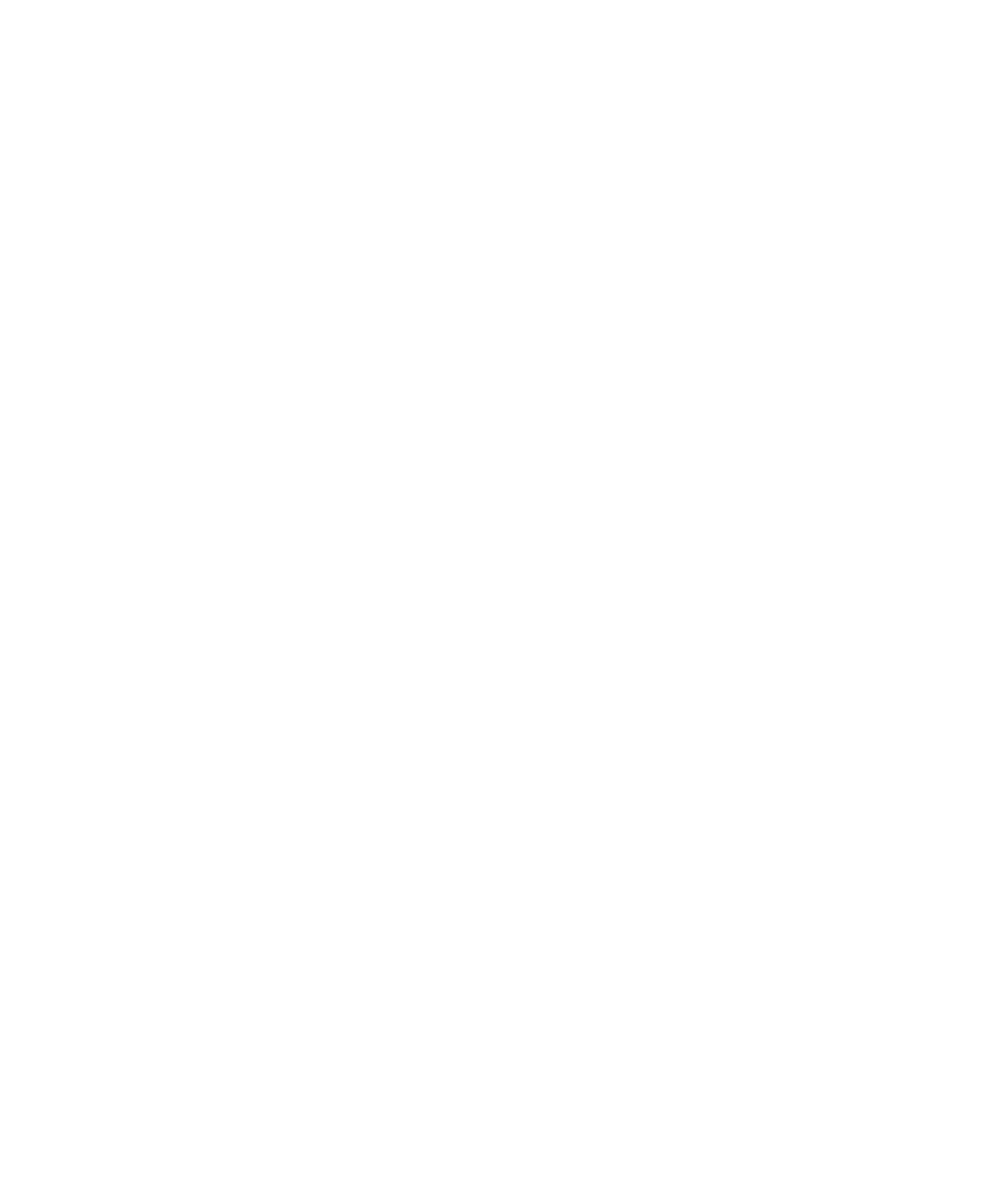
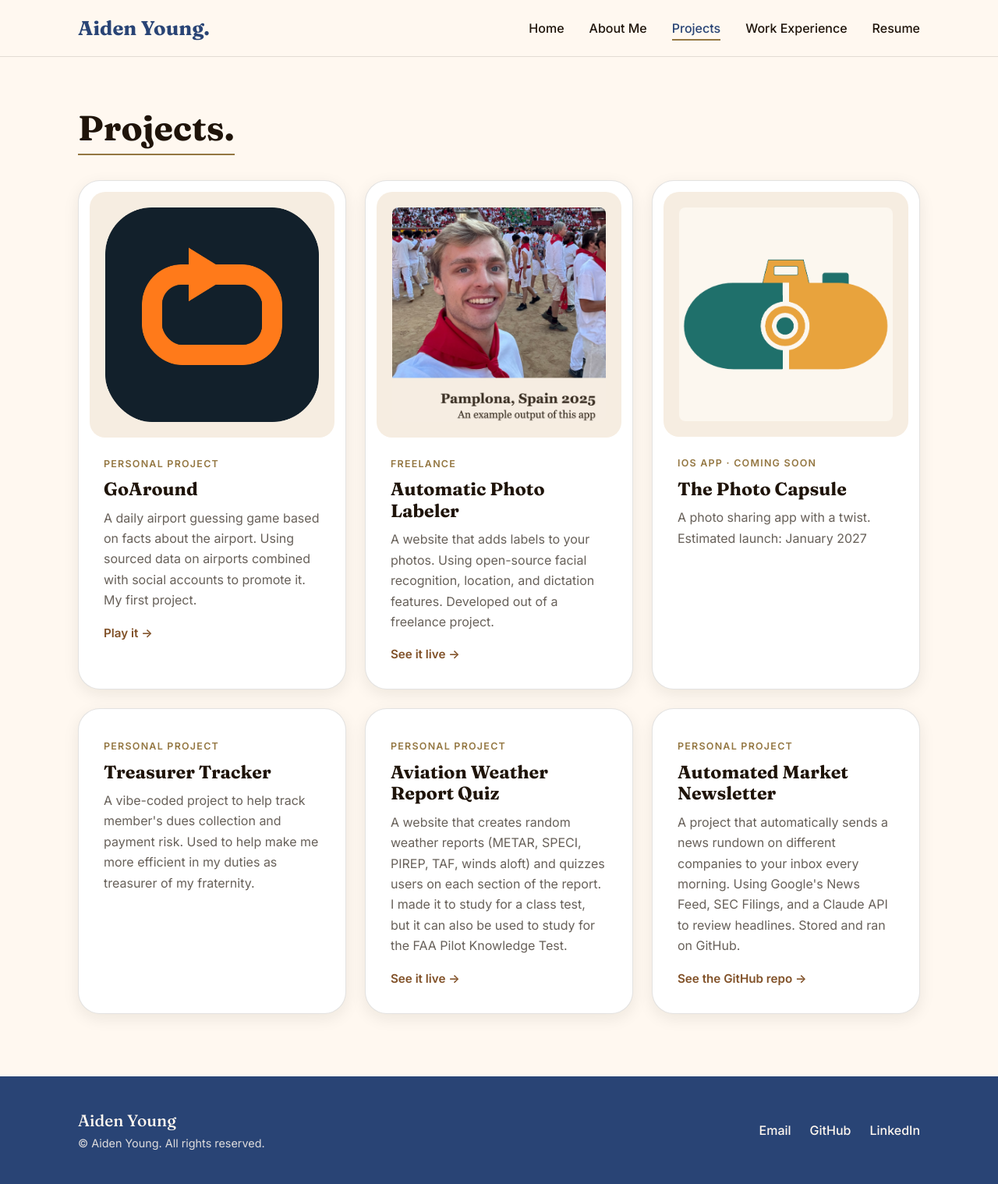
Before and after one commit to ASUaiden/CIS-300-Class, a plain HTML site: page projects.html in a window 1280 px wide. Shown: the whole page at 78% size. Before the commit the page ends 800 px from the top, so only its background shows below. Drawn offline with Linux system fonts and the light colour scheme.

Commit message:
bringing in from other folder

```diff
--- a/projects.html
+++ b/projects.html
@@ -1,11 +1,124 @@
 <!DOCTYPE html>
 <html lang="en">
 <head>
-    <meta charset="UTF-8">
-    <meta name="viewport" content="width=device-width, initial-scale=1.0">
-    <title>Projects</title>
+  <meta charset="UTF-8">
+  <meta name="viewport" content="width=device-width, initial-scale=1.0">
+  <title>Projects · Aiden Young</title>
+  <link rel="preconnect" href="https://fonts.googleapis.com">
+  <link rel="preconnect" href="https://fonts.gstatic.com" crossorigin>
+  <link href="https://fonts.googleapis.com/css2?family=Fraunces:opsz,wght@9..144,500;9..144,700&family=Inter:wght@400;500;600&display=swap" rel="stylesheet">
+  <link rel="stylesheet" href="style.css">
 </head>
 <body>
 
+  <!-- Header / Navigation -->
+  <header class="site-header">
+    <div class="container header-inner">
+      <a href="index.html" class="logo">Aiden Young.</a>
+      <button class="nav-toggle" aria-label="Toggle navigation" aria-expanded="false">
+        <span></span><span></span><span></span>
+      </button>
+      <nav class="main-nav">
+        <ul>
+          <li><a href="index.html">Home</a></li>
+          <li><a href="about.html">About Me</a></li>
+          <li><a href="projects.html" class="active">Projects</a></li>
+          <li><a href="experience.html">Work Experience</a></li>
+          <li><a href="resume.html">Resume</a></li>
+        </ul>
+      </nav>
+    </div>
+  </header>
+
+  <main>
+    <section class="container projects-page">
+      <h1 class="section-title">Projects.</h1>
+
+      <!-- To add a project: copy one <article class="showcase-card"> block. -->
+      <div class="showcase-grid">
+
+        <article class="showcase-card" id="project-1">
+          <div class="showcase-thumb">
+            <img src="assets/goaround.png" alt="GoAround logo">
+          </div>
+          <div class="showcase-body">
+            <p class="showcase-eyebrow">Personal Project</p>
+            <h2>GoAround</h2>
+            <p class="showcase-desc">A daily airport guessing game based on facts about the airport. Using sourced data on airports combined with social accounts to promote it. My first project.
+            </p>
+            <a href="https://www.goaround.fun" target="_blank" rel="noopener" class="text-link">Play it &rarr;</a>
+          </div>
+        </article>
+
+        <article class="showcase-card" id="project-2">
+          <div class="showcase-thumb">
+            <img src="assets/Photo_Label_Example.jpeg" alt="Automatic Photo Labeler example output">
+          </div>
+          <div class="showcase-body">
+            <p class="showcase-eyebrow">Freelance</p>
+            <h2>Automatic Photo Labeler</h2>
+            <p class="showcase-desc">A website that adds labels to your photos. Using open-source facial recognition, location, and dictation features. Developed out of a freelance project.</p>
+            <a href="https://photolabeler.pages.dev" target="_blank" rel="noopener" class="text-link">See it live &rarr;</a>
+          </div>
+        </article>
+
+        <article class="showcase-card" id="project-3">
+          <div class="showcase-thumb">
+            <img src="assets/capsuleLogo.png" alt="The Photo Capsule app icon">
+          </div>
+          <div class="showcase-body">
+            <p class="showcase-eyebrow">iOS App · Coming Soon</p>
+            <h2>The Photo Capsule</h2>
+            <p class="showcase-desc">A photo sharing app with a twist. Estimated launch: January 2027</p>
+          </div>
+        </article>
+
+        <article class="showcase-card" id="project-4">
+          <div class="showcase-body">
+            <p class="showcase-eyebrow">Personal Project</p>
+            <h2>Treasurer Tracker</h2>
+            <p class="showcase-desc">A vibe-coded project to help track member's dues collection and payment risk.  Used to help make me more efficient in my duties as treasurer of my fraternity.
+            </p>
+          </div>
+        </article>
+
+        <article class="showcase-card" id="project-5">
+          <div class="showcase-body">
+            <p class="showcase-eyebrow">Personal Project</p>
+            <h2>Aviation Weather Report Quiz</h2>
+            <p class="showcase-desc">A website that creates random weather reports (METAR, SPECI, PIREP, TAF, winds aloft) and quizzes users on each section of the report. I made it to study for a class test, but it can also be used to study for the FAA Pilot Knowledge Test.</p>
+            <a href="https://metar-practice.aidenjyoung14.workers.dev" target="_blank" rel="noopener" class="text-link">See it live &rarr;</a>
+          </div>
+        </article>
+
+        <article class="showcase-card" id="project-6">
+          <div class="showcase-body">
+            <p class="showcase-eyebrow">Personal Project</p>
+            <h2>Automated Market Newsletter</h2>
+            <p class="showcase-desc">A project that automatically sends a news rundown on different companies to your inbox every morning. Using Google's News Feed, SEC Filings, and a Claude API to review headlines. Stored and ran on GitHub.</p>
+            <a href="https://github.com/ajyoung14/Public-Daily-News" target="_blank" rel="noopener" class="text-link">See the GitHub repo &rarr;</a>
+          </div>
+        </article>
+
+      </div>
+    </section>
+  </main>
+
+  <!-- Footer -->
+  <footer class="site-footer">
+    <div class="container footer-inner">
+      <div class="footer-left">
+        <p class="footer-name">Aiden Young</p>
+        <p>&copy; <span id="year"></span> Aiden Young. All rights reserved.</p>
+      </div>
+      <div class="footer-right">
+        <a href="mailto:aidenjyoung14@gmail.com">Email</a>
+        <a href="https://github.com/ajyoung14" target="_blank" rel="noopener">GitHub</a>
+        <a href="https://www.linkedin.com/in/aidenjyoung" target="_blank" rel="noopener">LinkedIn</a>
+      </div>
+    </div>
+  </footer>
+
+  <script src="script.js"></script>
 </body>
 </html>
```
Also changed, not shown: index.html (+3 -3 lines).
